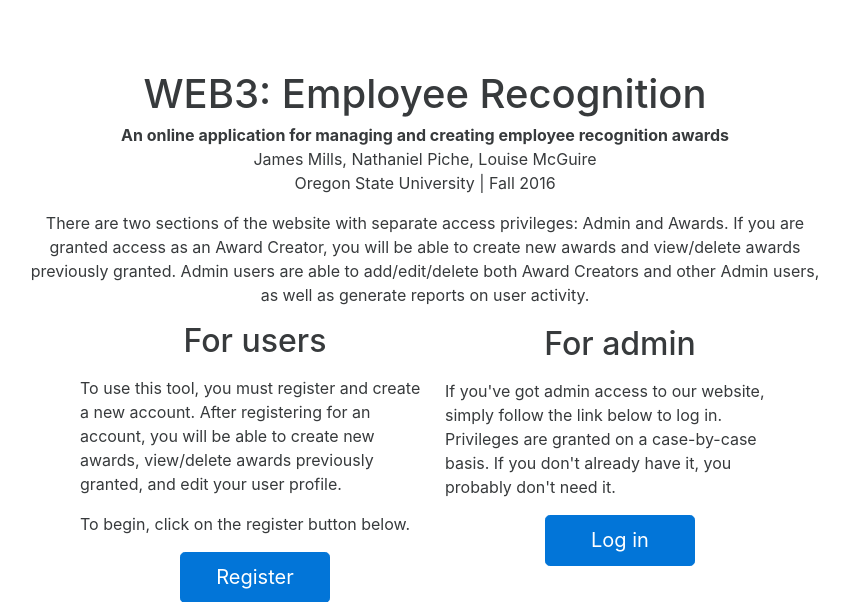
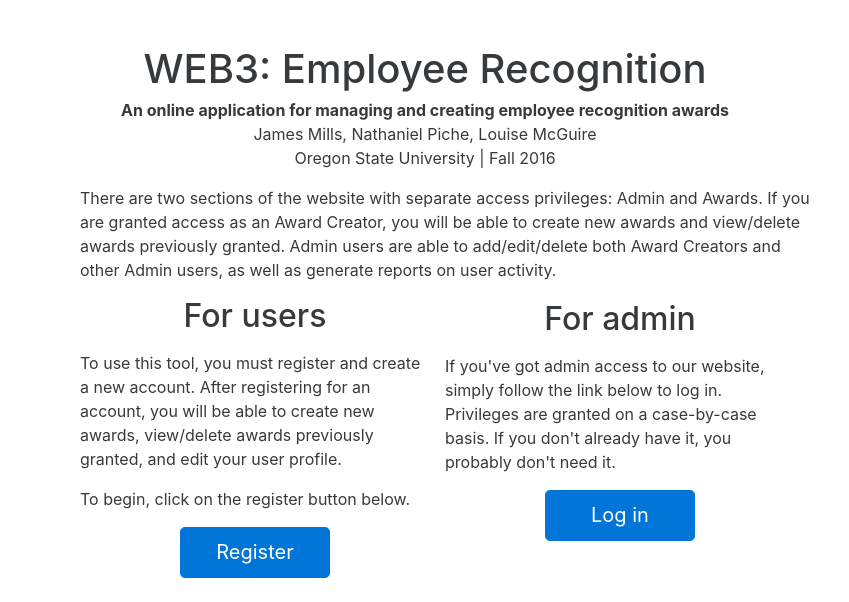
Before and after one commit to millsja/Klompenflasken, a Flask app: page / in a window 1280 px wide. Shown: the part 56-658 px from the top of the page, without its empty margins (215-1064 px from the left). Run offline with Flask 2, Linux system fonts and the light colour scheme; parts of the project's set-up code (start-up, migrations or seed data) failed here and were passed over; some libraries are stand-ins or nearby versions.

Commit message:
last touches on homepage

```diff
--- a/templates/index.html
+++ b/templates/index.html
@@ -2,12 +2,12 @@
 
 {% block body_block %}
 <div style="width:800px; overflow:hidden;
-                margin-left:auto; margin-right:auto;">
+                margin-left:auto; margin-right:auto; margin-top:-25px;">
         <h1 style="margin-bottom:7px;">WEB3: Employee Recognition</h1>
         <p><span style="font-weight:bold">An online application for managing and creating employee recognition awards</span><br />
 	James Mills, Nathaniel Piche, Louise McGuire<br />
 	Oregon State University | Fall 2016</p>
-	        <p>There are two sections of the website with separate access privileges: Admin and Awards. If you are granted access as an Award Creator, you will be able to create new awards and view/delete awards previously granted. Admin users are able to add/edit/delete both Award Creators and other Admin users, as well as generate reports on user activity.</p>
+	        <p style="text-align:left; padding-left:55px; padding-right:15px;">There are two sections of the website with separate access privileges: Admin and Awards. If you are granted access as an Award Creator, you will be able to create new awards and view/delete awards previously granted. Admin users are able to add/edit/delete both Award Creators and other Admin users, as well as generate reports on user activity.</p>
         <div style="margin-left:55px; width:350px; float:left; text-align:center;">
 	        <h2 style="margin-bottom:18px;">For users</h2>
 	        <p style="text-align:left;">To use this tool, you must register and create a new account. After registering for an account, you will be able to create new awards, view/delete awards previously granted, and edit your user profile.</p>
```
